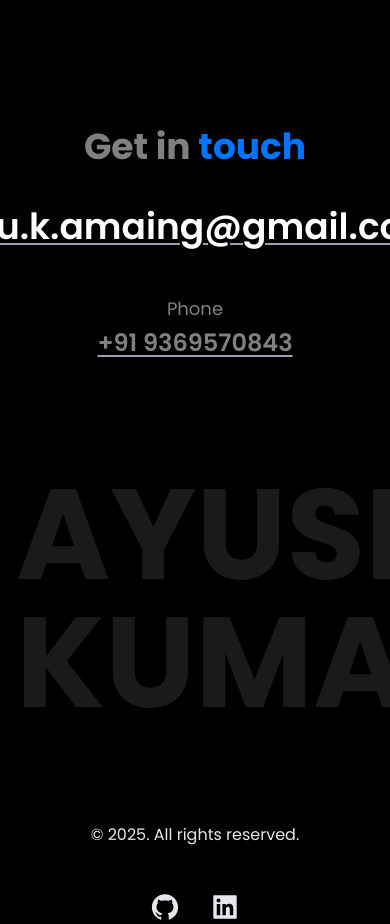
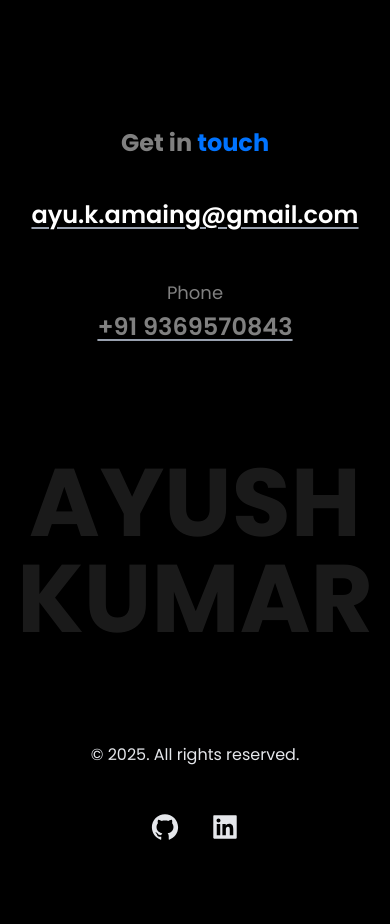
Before and after one commit to AyushK0204/myPortfolio, a React (Vite) app: page / in a window 390 px wide. Shown: the part 7929-8853 px from the top of the page. After the commit the page ends 8808 px from the top, so only its background shows below. Built offline with nearby package versions, Linux system fonts and the light colour scheme.

Commit message:
Updated footer

```diff
--- a/src/components/Footer.jsx
+++ b/src/components/Footer.jsx
@@ -19,12 +19,12 @@ const Footer = () => {
       <div className=" max-w-[1200px] mx-auto px-4">
         <div className="flex items-center justify-between flex-col md:flex-row">
           <div>
-            <h2 className="md:text-6xl text-4xl max-md:text-center font-bold mb-10 text-white/50">
+            <h2 className="md:text-6xl text-2xl max-md:text-center font-bold mb-10 text-white/50">
               Get in <motion.span style={{ color }}>touch</motion.span>
             </h2>
             <a
               href="mailto:ayu.k.210402@gmail.com"
-              className="text-4xl font-semibold text-white underline decoration-gray-400 decoration-2 underline-offset-4 hover:decoration-gray-200 transition duration-300"
+              className="text-2xl md:text-4xl font-semibold text-white underline decoration-gray-400 decoration-2 underline-offset-4 hover:decoration-gray-200 transition duration-300"
             >
               ayu.k.amaing@gmail.com
             </a>
@@ -44,10 +44,10 @@ const Footer = () => {
         </div>
 
         <div className="relative z-10 text-center mt-8 py-12">
-          <h1 className="hidden md:block text-[10rem] md:text-[8rem] lg:text-[10rem] font-bold text-white opacity-10">
+          <h1 className="hidden md:block text-[10rem] md:text-[7rem] lg:text-[10rem] font-bold text-white opacity-10">
             AYUSHKUMAR
           </h1>
-          <h1 className="md:hidden relative text-9xl md:text-[12rem] lg:text-[15rem] font-bold text-white opacity-10">
+          <h1 className="md:hidden relative text-8xl md:text-[12rem] lg:text-[15rem] font-bold text-white opacity-10">
             AYUSH
             <br />
             KUMAR
```
